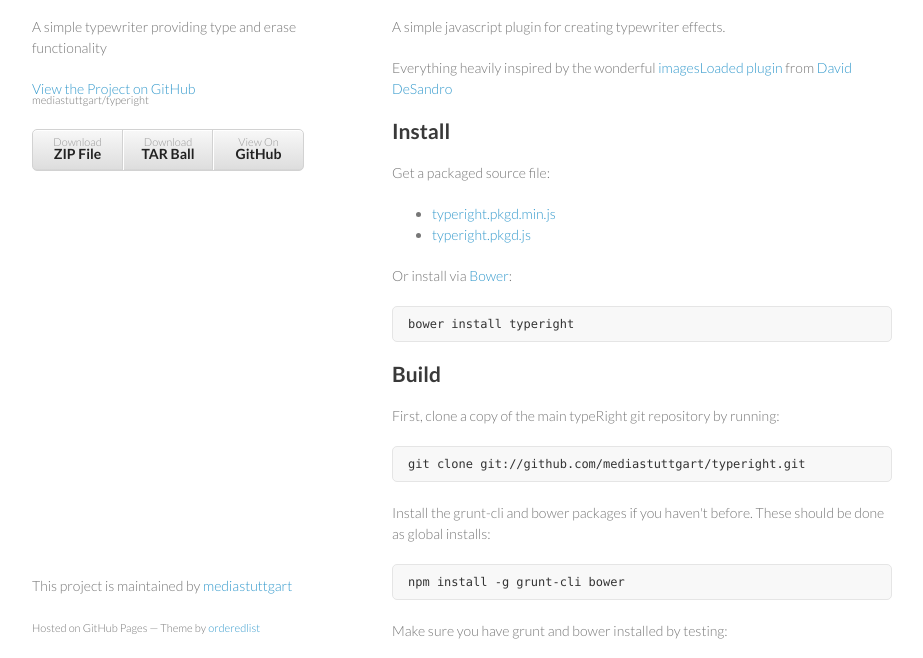
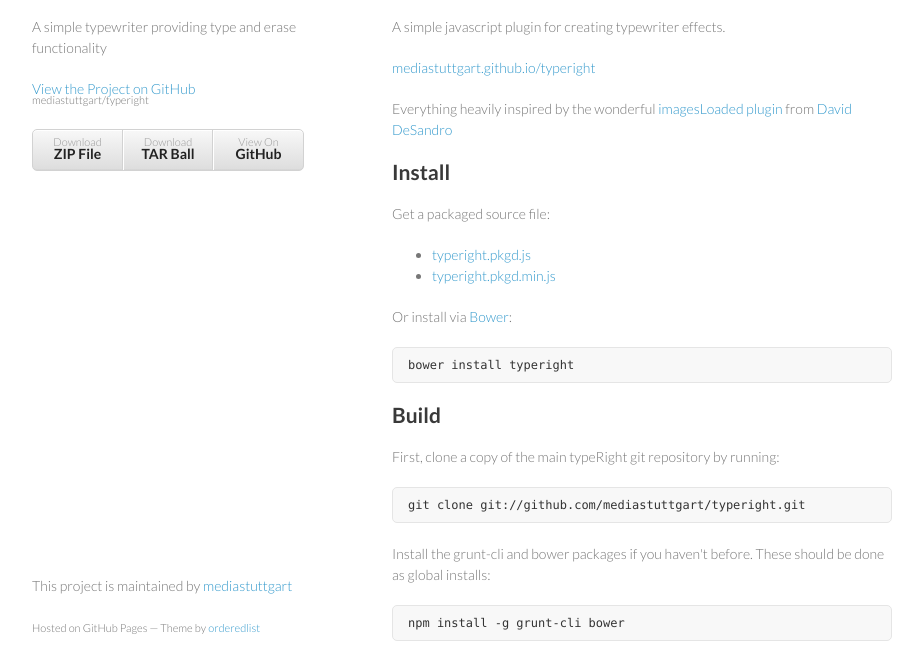
Before and after one commit to mediastuttgart/typeright, a plain HTML site: page index.html in a window 1280 px wide. Shown: the part 93-751 px from the top of the page, without its empty margins (178-1101 px from the left). Drawn offline with Linux system fonts and the light colour scheme.

Commit message:
Create gh-pages branch via GitHub

```diff
--- a/index.html
+++ b/index.html
@@ -33,6 +33,8 @@
 
 <p>A simple javascript plugin for creating typewriter effects.</p>
 
+<p><a href="http://mediastuttgart.github.io/typeright">mediastuttgart.github.io/typeright</a></p>
+
 <p>Everything heavily inspired by the wonderful <a href="http://desandro.github.io/imagesloaded/">imagesLoaded plugin</a> from <a href="https://github.com/desandro">David DeSandro</a></p>
 
 <h2>
@@ -41,8 +43,8 @@
 <p>Get a packaged source file:</p>
 
 <ul>
-<li><a href="http://github.com/mediastuttgart/typeright/blob/v0.1.0/dist/typeright.pkgd.min.js">typeright.pkgd.min.js</a></li>
-<li><a href="http://github.com/mediastuttgart/typeright/blob/v0.1.0/dist/typeright.pkgd.js">typeright.pkgd.js</a></li>
+<li><a href="http://mediastuttgart.github.io/typeright/typeright.pkgd.js">typeright.pkgd.js</a></li>
+<li><a href="http://mediastuttgart.github.io/typeright/typeright.pkgd.min.js">typeright.pkgd.min.js</a></li>
 </ul><p>Or install via <a href="http://bower.io">Bower</a>:</p>
 
 <div class="highlight"><pre>bower install typeright
```
Also changed, not shown: params.json (+1 -1 lines).
